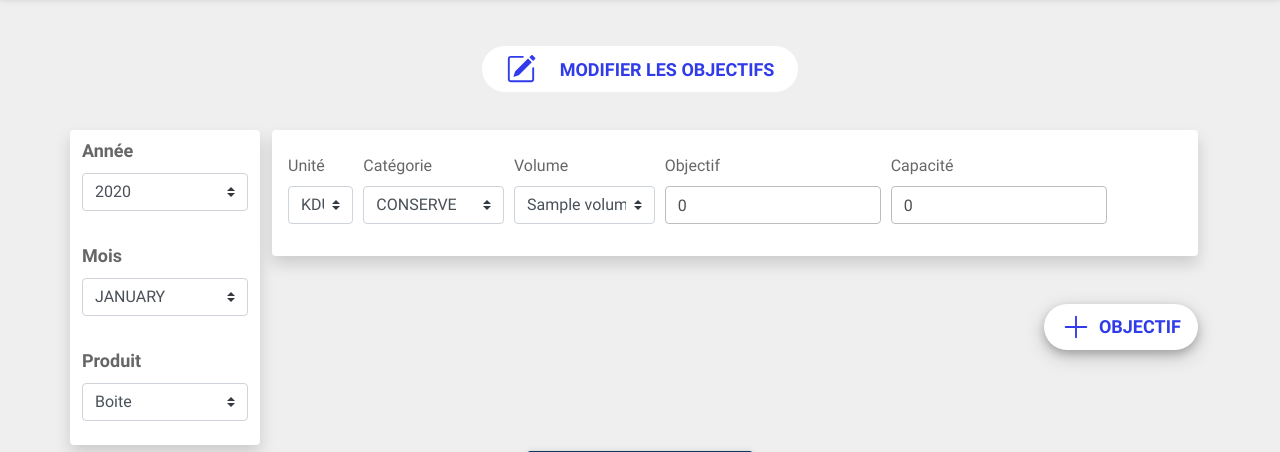
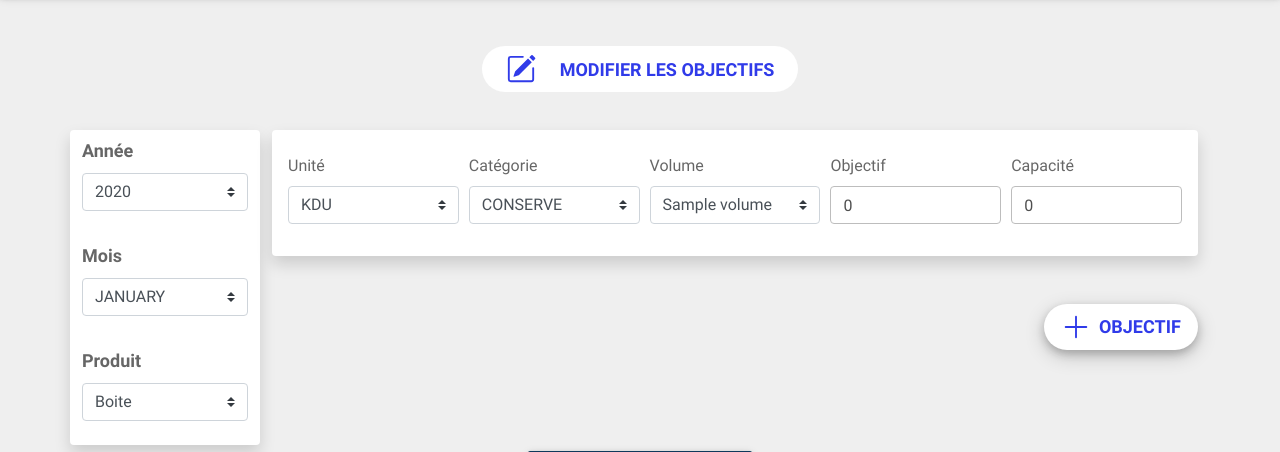
Before and after one commit to zedkaria-bel/EMB, a Django app: template core/templates/core/goals-summary.html in a window 1280 px wide. Shown: the part 227-679 px from the top of the page. Run offline with Django 4.2, Linux system fonts and the light colour scheme; the template is opened without the code that fills it: most values are stand-ins (such as "Sample title", 1, 10 or a date in 2020); parts of the project's set-up code (start-up, migrations or seed data) failed here and were passed over; some libraries are stand-ins or nearby versions; some web fonts are replaced.

Commit message:
colmd-add

```diff
--- a/core/templates/core/add_tcr_man.html
+++ b/core/templates/core/add_tcr_man.html
@@ -121,7 +121,7 @@
                                 <input type="number" step="0.001" class="form-control" name="achats_consom" id="achats_consom" {% if mode == 'edit' %} value="{{qs|get_unit_qs:unit|get_field:'achats_consom'}}" disabled {% else %} value="0" {% endif %} placeholder="Achats consommés" required>
                             </div>
                             <div class="form-group col-md">
-                                <label for="serv_ext_other_consom" class="col-form-label"><b>Services extérieurs et Autres consommation</b></label>
+                                <label for="serv_ext_other_consom" class="col-form-label"><b>Services ext. et Autres consommation</b></label>
                                 <input type="number" step="0.001" class="form-control" name="serv_ext_other_consom" id="serv_ext_other_consom" {% if mode == 'edit' %} value="{{qs|get_unit_qs:unit|get_field:'serv_ext_other_consom'}}" disabled {% else %} value="0" {% endif %} placeholder="Services extérieurs et Autres consommation" required>
                             </div>
                             <div class="form-group col-md">
@@ -151,7 +151,7 @@
                                 <input type="number" step="0.001" class="form-control" name="other_prod_op" id="other_prod_op" {% if mode == 'edit' %} value="{{qs|get_unit_qs:unit|get_field:'other_prod_op'}}" disabled {% else %} value="0" {% endif %} placeholder="Autres produits opérationnels" required>
                             </div>
                             <div class="form-group col-md">
-                                <label for="other_charge_op" class="col-form-label"><b>Autres charges opérationnelles</b></label>
+                                <label for="other_charge_op" class="col-form-label"><b>Autres charges opérat.</b></label>
                                 <input type="number" step="0.001" class="form-control" name="other_charge_op" id="other_charge_op" {% if mode == 'edit' %} value="{{qs|get_unit_qs:unit|get_field:'other_charge_op'}}" disabled {% else %} value="0" {% endif %} placeholder="Autres charges opérationnelles" required>
                             </div>
                             <div class="form-group col-md">
--- a/core/templates/core/goals-summary.html
+++ b/core/templates/core/goals-summary.html
@@ -207,7 +207,7 @@
                               </svg>
                         </div>
                         <div class="form-row">
-                            <div class="form-group col-1">
+                            <div class="form-group col-md">
                                 <label for="unit-obj" class="col-form-label"><b>Unité</b></label>
                                 <select class="custom-select" name="unit-obj" id="unit-obj" required>
                                     <option value="KDU">KDU</option>
@@ -215,14 +215,14 @@
                                     <option value="SKDU">SKDU</option>
                                 </select>
                             </div>
-                            <div class="form-group col-2">
+                            <div class="form-group col-md">
                                 <label for="category-obj" class="col-form-label"><b>Catégorie</b></label>
                                 <select class="custom-select" name="category-obj" id="category-obj" required>
                                     <option value="CONSERVE">CONSERVE</option>
                                     <option value="DIVERSE">DIVERSE</option>
                                 </select>
                             </div>
-                            <div class="form-group col-2 volume-obj">
+                            <div class="form-group col-md volume-obj">
                                 <label for="volume-obj" class="col-form-label"><b>Volume</b></label>
                                 <select class="custom-select" name="volume-obj" id="volume-obj" required>
                                     {% for vol in volumes %}
@@ -230,11 +230,11 @@
                                     {% endfor %}
                                 </select>
                             </div>
-                            <div class="form-group col-3">
+                            <div class="form-group col-md">
                                 <label for="volume" class="col-form-label"><b>Objectif</b></label>
                                 <input type="number" class="form-control" name="obj" id="obj" value="0" placeholder="Volume" required>
                             </div>
-                            <div class="form-group col-3">
+                            <div class="form-group col-md">
                                 <label for="capacite_jour" class="col-form-label"><b>Capacité</b></label>
                                 <input type="number" class="form-control" name="capacite_jour" id="capacite_jour" placeholder="Capacité" value="0" required>
                             </div>
```
